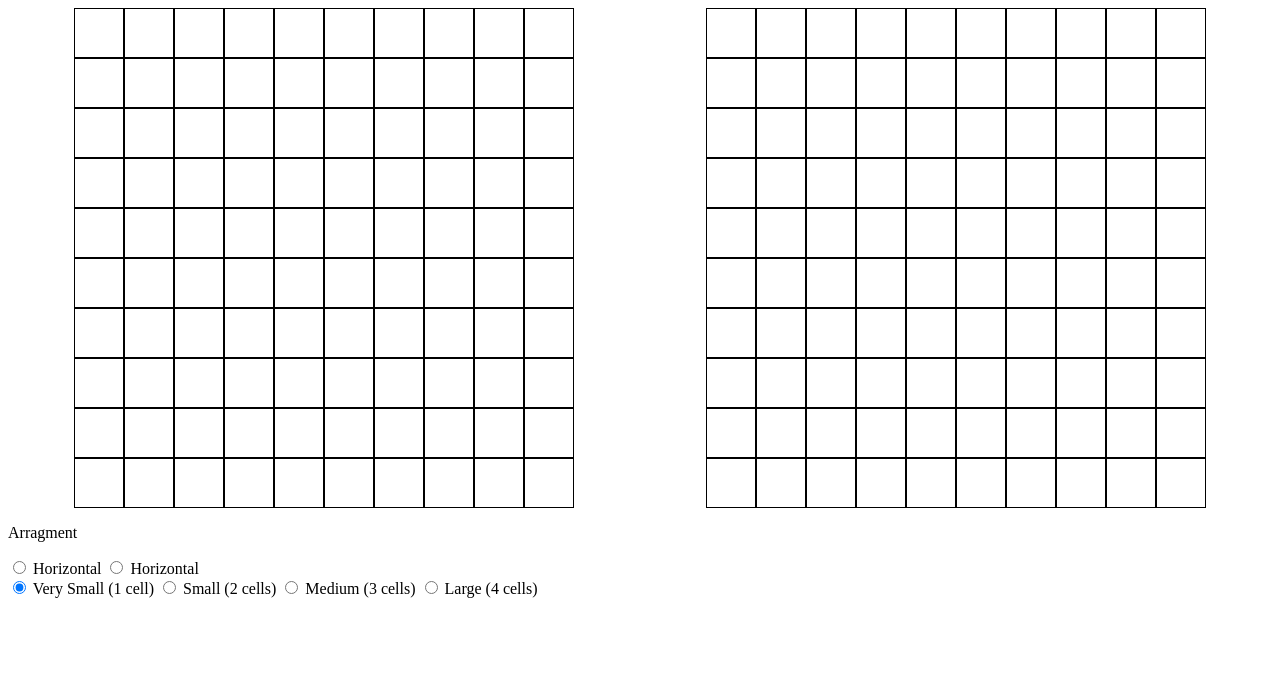
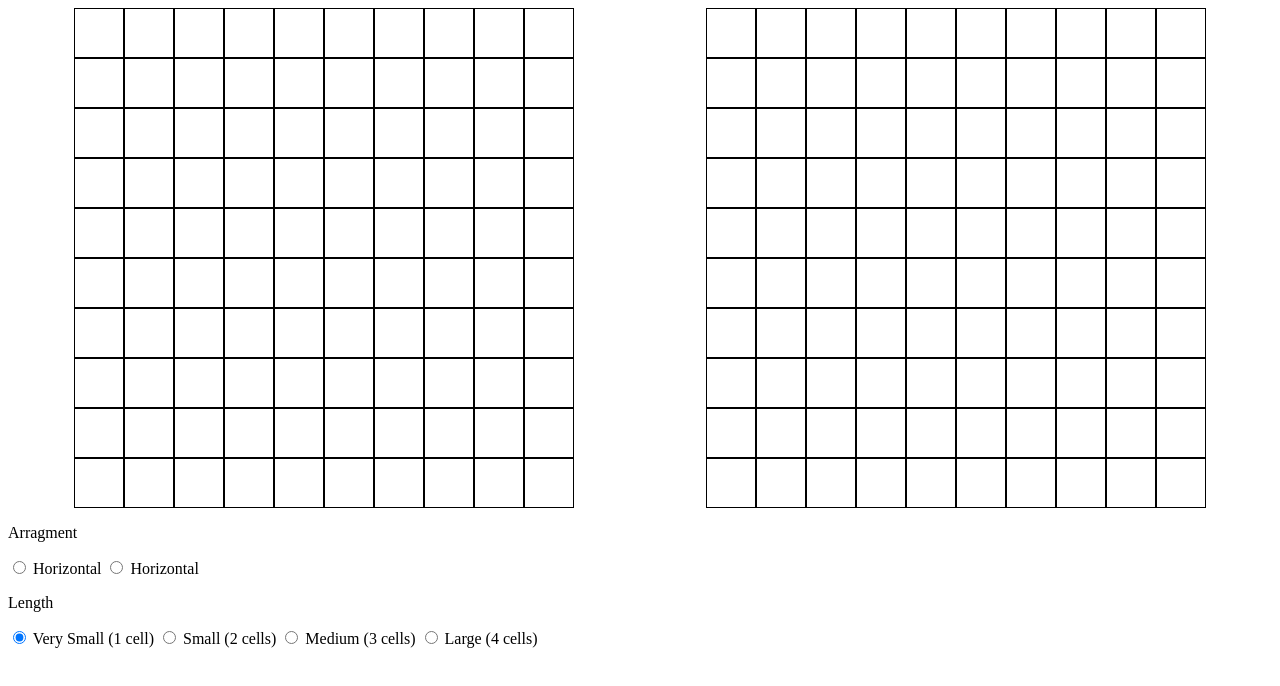
Before and after one commit to CrazyReborn/odin-battleship, a website: page dist/index.html in a window 1280 px wide. Drawn offline with Linux system fonts and the light colour scheme.

Commit message:
added a length paragraph.

```diff
--- a/dist/index.html
+++ b/dist/index.html
@@ -59,6 +59,7 @@
                 <label for="vertical">Horizontal</label>
             </div>
             <div id="ship-size">
+                <p>Length</p>
                 <input type="radio" name="length" id="very-small" value="1">
                 <label for="very-small">Very Small (1 cell)</label>
                 <input type="radio" name="length" id="small" value="2">
```
